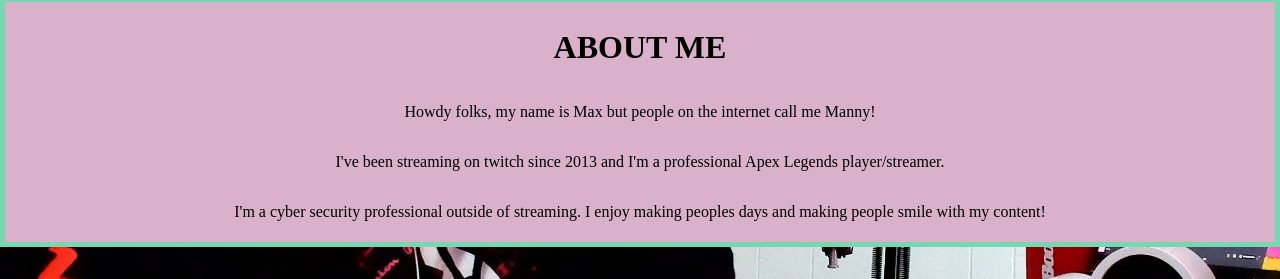
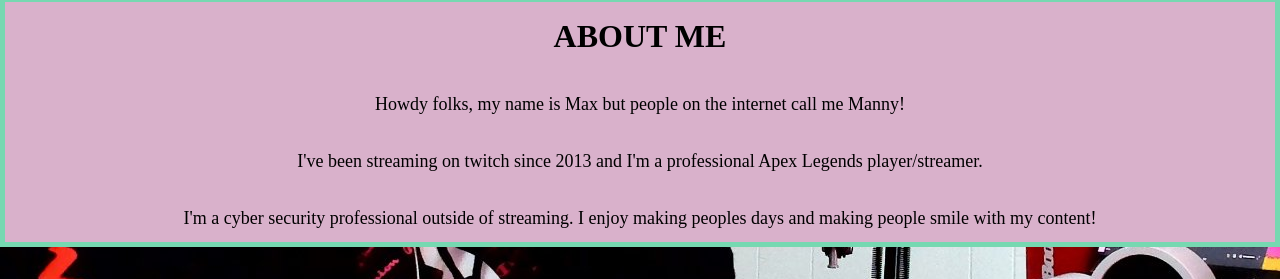
Before and after one commit to KLawsonDevelopment/iammanny, a React (Create React App) app: page / in a window 1280 px wide. Shown: the part 1378-1657 px from the top of the page. Built offline with nearby package versions, Linux system fonts and the light colour scheme.

Commit message:
Made paragraph font larger in About Me

```diff
--- a/src/index.css
+++ b/src/index.css
@@ -131,6 +131,10 @@ body {
   justify-content: center;
 }
 
+.aboutText p {
+  font-size: large;
+}
+
 /* Third parallax with the same idea as the second. May adjust from the top left the center due to the commissioner wanting a live box. */
 
 .liveParallax {
```
